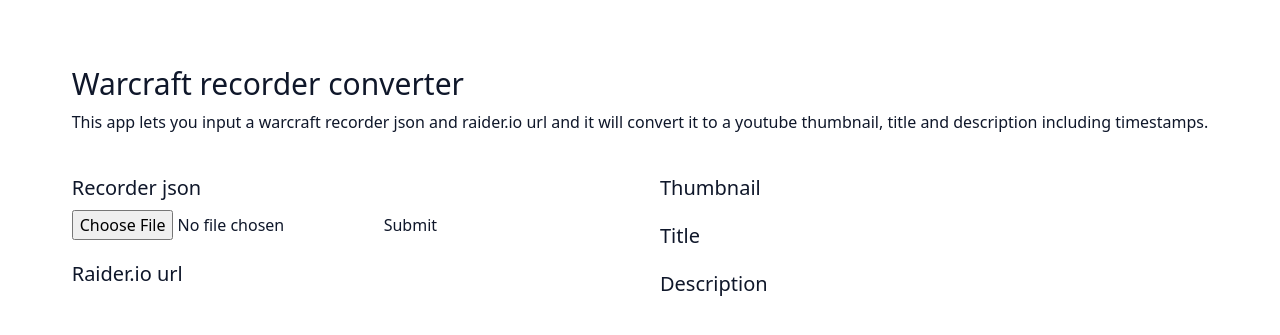
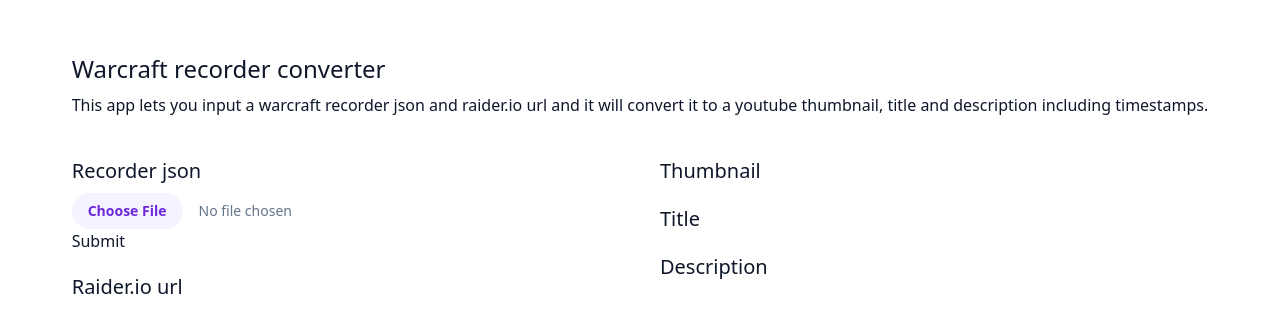
Before and after one commit to sjaakvdbrom/warcraft-recorder-converter, a React (Vite) app: page / in a window 1280 px wide. Shown: the part 189-524 px from the top of the page. Built offline with nearby package versions, Linux system fonts and the light colour scheme.

Commit message:
Style form

```diff
--- a/src/components/FileUploader.jsx
+++ b/src/components/FileUploader.jsx
@@ -35,7 +35,18 @@
   return (
     <section>
       <h2>Recorder json</h2>
-      <input type="file" onChange={handleFileChange} accept='application/JSON' />
+      <label class="block">
+        <span class="sr-only">Choose profile photo</span>
+        <input type="file" onChange={handleFileChange} accept='application/JSON' class="
+          block w-full text-sm text-slate-500
+          dark:text-slate-300
+          file:mr-4 file:py-2 file:px-4
+          file:rounded-full file:border-0
+          file:text-sm file:font-semibold
+          file:bg-violet-50 file:text-violet-700
+          hover:file:bg-violet-100
+        "/>
+      </label>
       <button onClick={handleFileSubmit}>Submit</button>
     </section>
   )
--- a/src/index.css
+++ b/src/index.css
@@ -34,7 +34,7 @@
   }
 
   h1 {
-    @apply text-3xl font-medium mb-2;
+    @apply text-2xl font-medium mb-2;
   }
 
   h2 {
```
